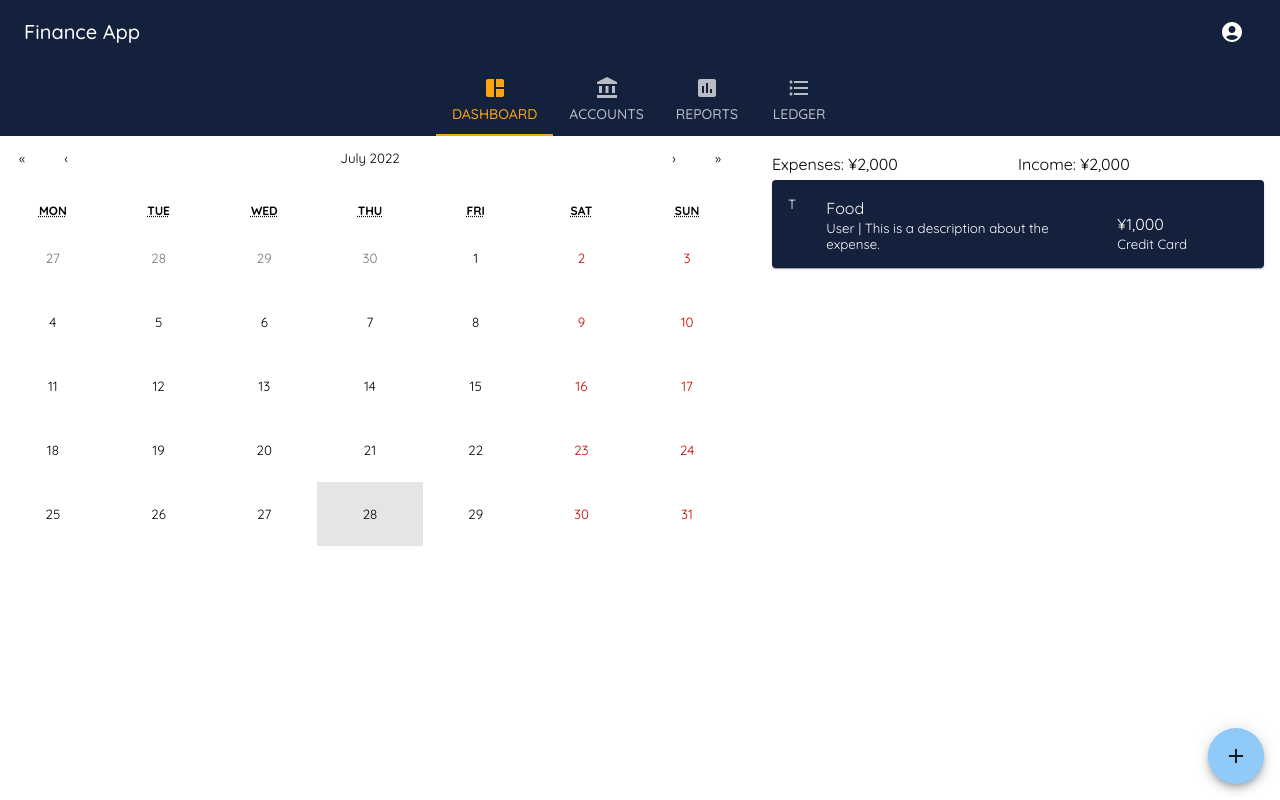
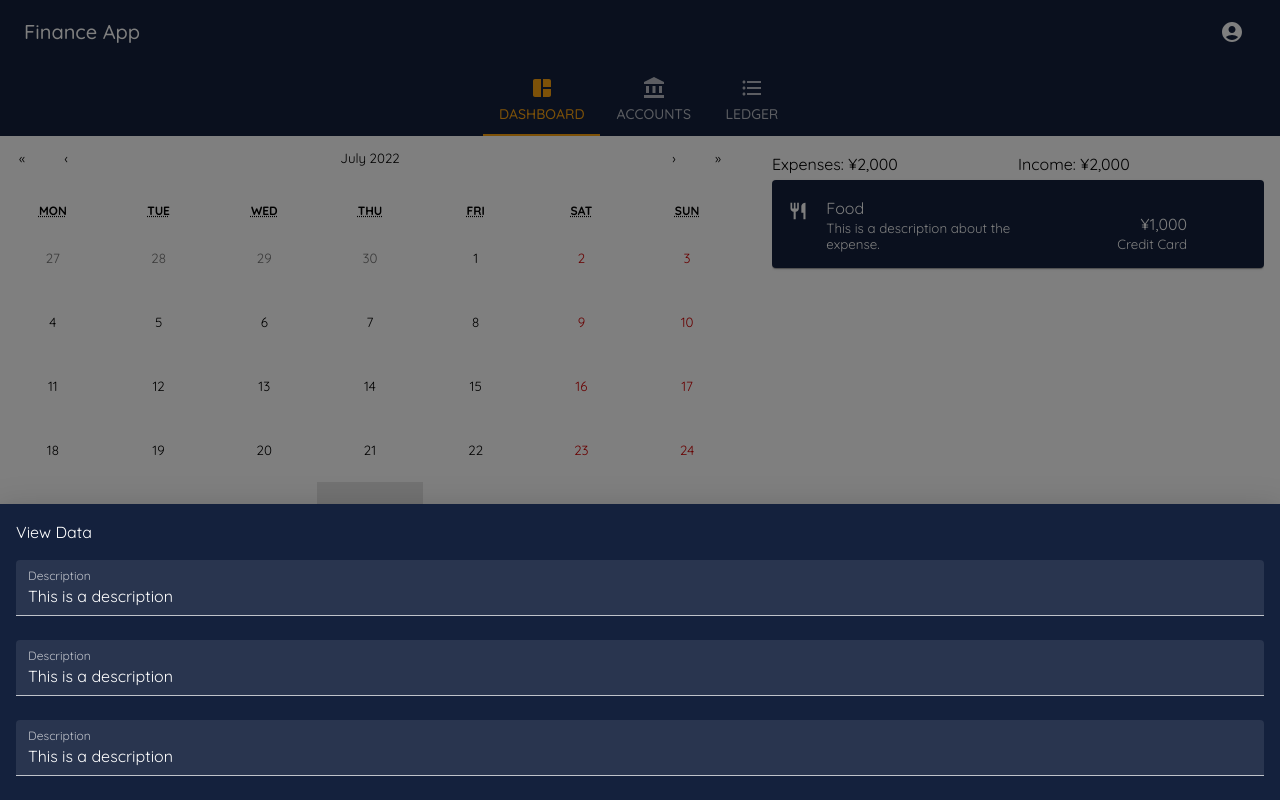
Before and after one commit to delmontemica/nextjs-app, a Next.js app: page /dashboard in a window 1280 px wide. Both pictures are taken after a click on the button 1018 px from the left and 224 px from the top of the page. Built offline with nearby package versions, Linux system fonts and the light colour scheme.

Commit message:
Fixed UI bugs

```diff
--- /dev/null
+++ b/components/dashboard/CardItem.tsx
@@ -0,0 +1,67 @@
+import React from 'react';
+import styles from '../../styles/module/Dashboard.module.scss';
+import {
+    Card,
+    CardActionArea,
+    CardContent,
+    Grid,
+    Typography
+} from '@mui/material';
+import styled from 'styled-components';
+
+type Props = {
+    category: string,
+    description: string,
+    cost: string,
+    account: string,
+    icon: React.ReactNode;
+    onShowToggle: React.ReactEventHandler<{}>,
+}
+
+const TextAlignLeft = styled.div`
+  text-align: left;
+`;
+
+const TextAlignRight = styled.div`
+  text-align: right;
+`;
+
+const CardItem = (props: Props) => {
+    const { icon, category, description, cost, account, onShowToggle } = props;
+
+    return (
+        <>
+            <Card className={ styles.cardItem }>
+                <CardActionArea onClick={ onShowToggle }>
+                    <CardContent>
+                        <Grid container>
+                            <Grid item xs={ 1 }
+                                  className={ styles.icon }>
+                                <TextAlignLeft>
+                                    { icon }
+                                </TextAlignLeft>
+                            </Grid>
+                            <Grid item xs={ 6 }>
+                                <TextAlignLeft>
+                                    <Typography>{ category }</Typography>
+                                    { description }
+                                </TextAlignLeft>
+                            </Grid>
+                            <Grid item xs={ 5 }
+                                  className={ styles.expenseCost }>
+                                <div>
+                                    <TextAlignRight>
+                                        <Typography>{ cost }</Typography>
+                                        <div>{ account }</div>
+                                    </TextAlignRight>
+                                </div>
+                            </Grid>
+                        </Grid>
+                    </CardContent>
+                </CardActionArea>
+            </Card>
+        </>
+    );
+};
+
+export default CardItem;
--- /dev/null
+++ b/components/dashboard/CardItemDetails.tsx
@@ -0,0 +1,81 @@
+import React from 'react';
+import { styled } from '@mui/material/styles';
+import {
+    Box,
+    SwipeableDrawer,
+    TextField,
+    Typography
+} from '@mui/material';
+
+type Props = {
+    show: boolean,
+    onOpen: React.ReactEventHandler<{}>,
+    onClose: React.ReactEventHandler<{}>
+}
+
+const StyledBox = styled(Box)(() => ({
+    backgroundColor: '#14213D',
+}));
+
+
+const CardItemDetails = (props: Props) => {
+    const { show, onOpen, onClose } = props;
+
+    return (
+        <SwipeableDrawer
+            anchor="bottom"
+            open={show}
+            onClose={onClose}
+            onOpen={onOpen}
+            disableSwipeToOpen={false}
+        >
+            <StyledBox
+                sx={{
+                    px: 2,
+                    py: 2,
+                    height: '100%',
+                    overflow: 'auto',
+                }}
+            >
+                <Typography>
+                    View Data
+                </Typography>
+                <TextField
+                    id="filled-basic"
+                    label="Description"
+                    variant="filled"
+                    defaultValue="This is a description"
+                    fullWidth
+                    margin="normal"
+                    InputProps={{
+                        readOnly: true,
+                    }}
+                />
+                <TextField
+                    id="filled-basic"
+                    label="Description"
+                    variant="filled"
+                    defaultValue="This is a description"
+                    fullWidth
+                    margin="normal"
+                    InputProps={{
+                        readOnly: true,
+                    }}
+                />
+                <TextField
+                    id="filled-basic"
+                    label="Description"
+                    variant="filled"
+                    defaultValue="This is a description"
+                    fullWidth
+                    margin="normal"
+                    InputProps={{
+                        readOnly: true,
+                    }}
+                />
+            </StyledBox>
+        </SwipeableDrawer>
+    )
+}
+
+export default CardItemDetails;
--- a/components/dashboard/HomeComponent.tsx
+++ b/components/dashboard/HomeComponent.tsx
@@ -1,17 +1,21 @@
-import React from 'react';
+import React, { useState } from 'react';
 import Calendar from 'react-calendar';
 import {
-    Card,
-    CardActionArea,
-    CardContent,
     Box,
     Grid,
     Typography
 } from '@mui/material';
 import 'react-calendar/dist/Calendar.css';
 import styles from '../../styles/module/Dashboard.module.scss';
+import CardItem from './CardItem';
+import { Restaurant } from '@mui/icons-material';
+import CardItemDetails from './CardItemDetails';
 
 const HomeComponent = () => {
+    const [open, setOpen] = useState(false);
+    const setDrawerOpen = () => setOpen(true);
+    const setDrawerClose = () => setOpen(false);
+
     return (
         <div>
             <Grid container spacing={ 2 }>
@@ -28,28 +32,24 @@ const HomeComponent = () => {
                                 <Typography>Income: ¥2,000</Typography>
                             </Grid>
                         </Grid>
-                        <Card className={styles.cardItem}>
-                            <CardActionArea>
-                                <CardContent>
-                                    <Grid container>
-                                        <Grid item xs={ 1 }>T</Grid>
-                                        <Grid item xs={ 6 }>
-                                            <Typography>Food</Typography>
-                                            User | This is a description about the expense.
-                                        </Grid>
-                                        <Grid item xs={ 5 } className={styles.expenseCost}>
-                                            <div>
-                                                <Typography>¥1,000</Typography>
-                                                <div>Credit Card</div>
-                                            </div>
-                                        </Grid>
-                                    </Grid>
-                                </CardContent>
-                            </CardActionArea>
-                        </Card>
+                        <Box className={ styles.calendarItems }>
+                            <CardItem
+                                icon={<Restaurant fontSize="small" />}
+                                category="Food"
+                                description="This is a description about the expense."
+                                cost="¥1,000"
+                                account="Credit Card"
+                                onShowToggle={setDrawerOpen}
+                            />
+                        </Box>
                     </Box>
                 </Grid>
             </Grid>
+            <CardItemDetails
+                show={open}
+                onOpen={setDrawerOpen}
+                onClose={setDrawerClose}
+            />
         </div>
     );
 };
--- a/pages/dashboard/index.tsx
+++ b/pages/dashboard/index.tsx
@@ -18,7 +18,7 @@ import React, { useState } from 'react';
 import {
     AccountBalance,
     AccountCircle,
-    Assessment, AutoAwesomeMosaic,
+    AutoAwesomeMosaic,
     Create, FormatListBulleted
 } from '@mui/icons-material';
 import HomeComponent from '../../components/dashboard/HomeComponent';
@@ -113,8 +113,7 @@ const Dashboard: NextPage = () => {
                             onClose={ handleClose }
                         >
                             <MenuItem onClick={ handleClose }>Profile</MenuItem>
-                            <MenuItem onClick={ handleClose }>My
-                                account</MenuItem>
+                            <MenuItem onClick={ handleClose }>Settings</MenuItem>
                         </Menu>
                     </Toolbar>
                 </AppBar>
@@ -128,7 +127,7 @@ const Dashboard: NextPage = () => {
                 >
                     <Tab icon={<AutoAwesomeMosaic />} value={ 0 } label="Dashboard" />
                     <Tab icon={<AccountBalance />} value={ 1 } label="Accounts" />
-                    <Tab icon={<Assessment />} value={ 2 } label="Reports" />
+                    {/*<Tab icon={<Assessment />} value={ 2 } label="Reports" />*/}
                     <Tab icon={<FormatListBulleted />} value={ 3 } label="Ledger" />
                 </Tabs>
             </HeaderNavContainer>
--- a/styles/_custom.scss
+++ b/styles/_custom.scss
@@ -39,3 +39,7 @@ button {
 .MuiTabs-indicator {
   background-color: #FCA311 !important;
 }
+
+.MuiSpeedDial-root {
+  position: fixed;
+}
--- a/styles/module/Dashboard.module.scss
+++ b/styles/module/Dashboard.module.scss
@@ -9,3 +9,12 @@
   align-items: end;
   flex-direction: column;
 }
+
+.icon {
+  padding-top: 5px;
+}
+
+.calendarItems {
+  height: 240px;
+  overflow: scroll;
+}
```
